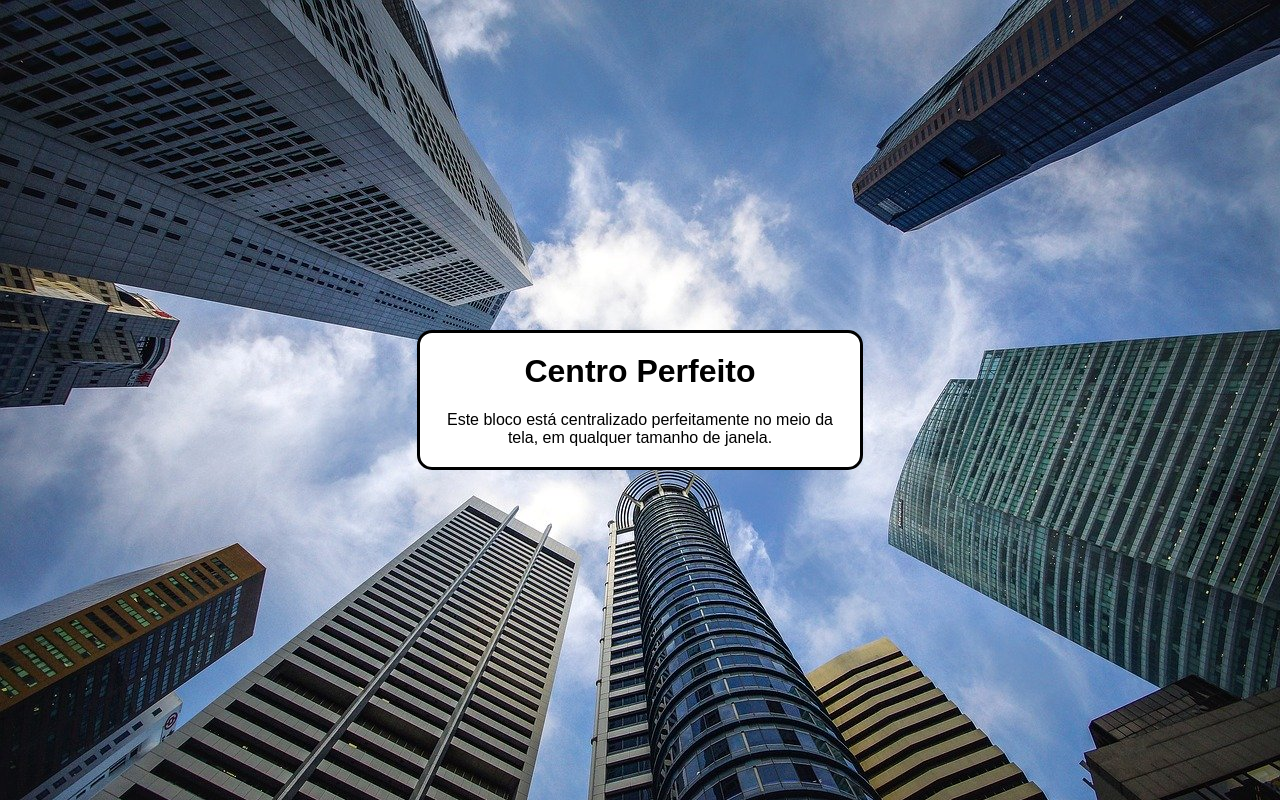
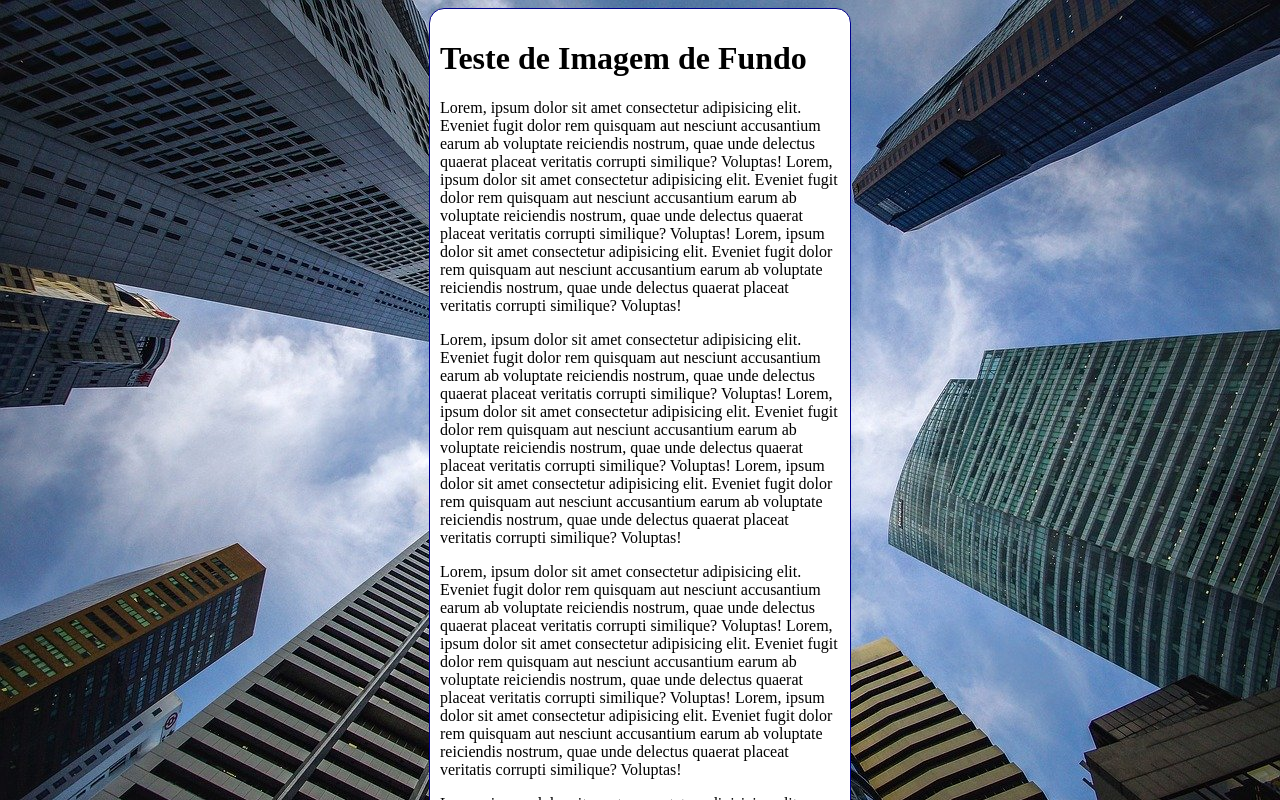
Before and after one commit to Miguelpeixotoborges/htmlEcss, a plain HTML site: page EX022/fundo006.html in a window 1280 px wide. Shown: the top 800 px of the page. Drawn offline with Linux system fonts and the light colour scheme.

Commit message:
atualizado

```diff
--- a/EX022/fundo006.html
+++ b/EX022/fundo006.html
@@ -6,43 +6,43 @@
   <title>Centro Perfeito</title>
   <style>
     body {
-      margin: 0;
-      height: 100vh;
-      display: flex;
-      justify-content: center;  /* centraliza horizontalmente */
-      align-items: center;      /* centraliza verticalmente */
-      background: url(imagens/wallpaper002.jpg);
-      background-repeat: no-repeat;
+      height: 100dvh;
+      /* shorthand - background
+      color > image > position > repeat > size > attachament*/
+      background: black url(imagens/wallpaper002.jpg) center center no-repeat fixed;
       background-size: cover;
     }
 
-    .bloco {
-        border: 3px solid black;
+    main {
       background-color: white;
-      width: 400px;
-      padding: 20px;
+      max-width: 400px;
+      padding: 10px;
+      margin: auto;
+      border: 1px solid darkblue;
       border-radius: 15px;
     }
 
-    h1 {
-      margin-top: 0;
-      font-family: Arial, sans-serif;
-      text-align: center;
-    }
 
-    p {
-      font-family: Arial, sans-serif;
-      text-align: center;
-      margin-bottom: 0;
-    }
   </style>
 </head>
 <body>
-  <div class="bloco">
-    <h1>Centro Perfeito</h1>
-    <p>
-      Este bloco está centralizado perfeitamente no meio da tela, em qualquer tamanho de janela.
-    </p>
-  </div>
+    <main>
+      <h1>Teste de Imagem de Fundo</h1>
+      <p>
+        Lorem, ipsum dolor sit amet consectetur adipisicing elit. Eveniet fugit dolor rem quisquam aut nesciunt accusantium earum ab voluptate reiciendis nostrum, quae unde delectus quaerat placeat veritatis corrupti similique? Voluptas!        Lorem, ipsum dolor sit amet consectetur adipisicing elit. Eveniet fugit dolor rem quisquam aut nesciunt accusantium earum ab voluptate reiciendis nostrum, quae unde delectus quaerat placeat veritatis corrupti similique? Voluptas!        Lorem, ipsum dolor sit amet consectetur adipisicing elit. Eveniet fugit dolor rem quisquam aut nesciunt accusantium earum ab voluptate reiciendis nostrum, quae unde delectus quaerat placeat veritatis corrupti similique? Voluptas!
+      </p>
+        Lorem, ipsum dolor sit amet consectetur adipisicing elit. Eveniet fugit dolor rem quisquam aut nesciunt accusantium earum ab voluptate reiciendis nostrum, quae unde delectus quaerat placeat veritatis corrupti similique? Voluptas!        Lorem, ipsum dolor sit amet consectetur adipisicing elit. Eveniet fugit dolor rem quisquam aut nesciunt accusantium earum ab voluptate reiciendis nostrum, quae unde delectus quaerat placeat veritatis corrupti similique? Voluptas!        Lorem, ipsum dolor sit amet consectetur adipisicing elit. Eveniet fugit dolor rem quisquam aut nesciunt accusantium earum ab voluptate reiciendis nostrum, quae unde delectus quaerat placeat veritatis corrupti similique? Voluptas!
+      <p>
+      <p>
+        Lorem, ipsum dolor sit amet consectetur adipisicing elit. Eveniet fugit dolor rem quisquam aut nesciunt accusantium earum ab voluptate reiciendis nostrum, quae unde delectus quaerat placeat veritatis corrupti similique? Voluptas!        Lorem, ipsum dolor sit amet consectetur adipisicing elit. Eveniet fugit dolor rem quisquam aut nesciunt accusantium earum ab voluptate reiciendis nostrum, quae unde delectus quaerat placeat veritatis corrupti similique? Voluptas!        Lorem, ipsum dolor sit amet consectetur adipisicing elit. Eveniet fugit dolor rem quisquam aut nesciunt accusantium earum ab voluptate reiciendis nostrum, quae unde delectus quaerat placeat veritatis corrupti similique? Voluptas!
+      </p>
+        Lorem, ipsum dolor sit amet consectetur adipisicing elit. Eveniet fugit dolor rem quisquam aut nesciunt accusantium earum ab voluptate reiciendis nostrum, quae unde delectus quaerat placeat veritatis corrupti similique? Voluptas!        Lorem, ipsum dolor sit amet consectetur adipisicing elit. Eveniet fugit dolor rem quisquam aut nesciunt accusantium earum ab voluptate reiciendis nostrum, quae unde delectus quaerat placeat veritatis corrupti similique? Voluptas!        Lorem, ipsum dolor sit amet consectetur adipisicing elit. Eveniet fugit dolor rem quisquam aut nesciunt accusantium earum ab voluptate reiciendis nostrum, quae unde delectus quaerat placeat veritatis corrupti similique? Voluptas!
+      <p>
+      <p>
+        Lorem, ipsum dolor sit amet consectetur adipisicing elit. Eveniet fugit dolor rem quisquam aut nesciunt accusantium earum ab voluptate reiciendis nostrum, quae unde delectus quaerat placeat veritatis corrupti similique? Voluptas!        Lorem, ipsum dolor sit amet consectetur adipisicing elit. Eveniet fugit dolor rem quisquam aut nesciunt accusantium earum ab voluptate reiciendis nostrum, quae unde delectus quaerat placeat veritatis corrupti similique? Voluptas!        Lorem, ipsum dolor sit amet consectetur adipisicing elit. Eveniet fugit dolor rem quisquam aut nesciunt accusantium earum ab voluptate reiciendis nostrum, quae unde delectus quaerat placeat veritatis corrupti similique? Voluptas!
+      </p>
+        Lorem, ipsum dolor sit amet consectetur adipisicing elit. Eveniet fugit dolor rem quisquam aut nesciunt accusantium earum ab voluptate reiciendis nostrum, quae unde delectus quaerat placeat veritatis corrupti similique? Voluptas!        Lorem, ipsum dolor sit amet consectetur adipisicing elit. Eveniet fugit dolor rem quisquam aut nesciunt accusantium earum ab voluptate reiciendis nostrum, quae unde delectus quaerat placeat veritatis corrupti similique? Voluptas!        Lorem, ipsum dolor sit amet consectetur adipisicing elit. Eveniet fugit dolor rem quisquam aut nesciunt accusantium earum ab voluptate reiciendis nostrum, quae unde delectus quaerat placeat veritatis corrupti similique? Voluptas!
+      <p>
+    </main>
 </body>
 </html>
```
Also changed, not shown: EX022/fundo007.html (added, +70 -0 lines).
